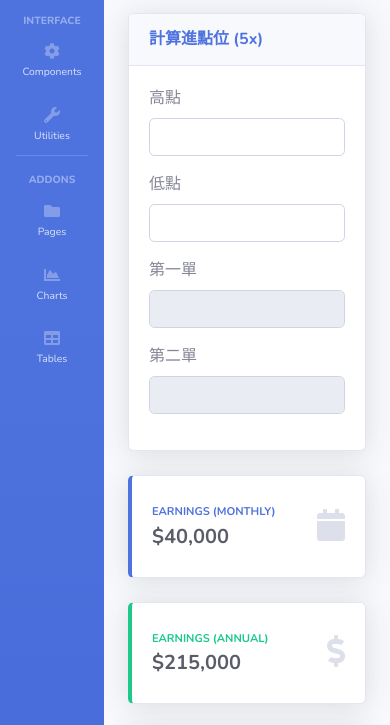
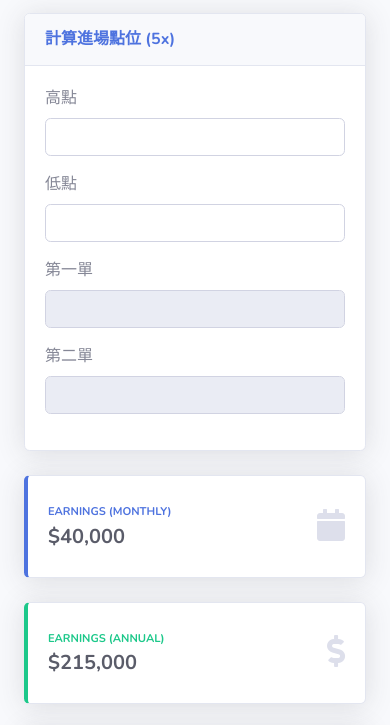
Before and after one commit to cingwun0817/binance-sb-admin, a website with bundled scripts: page index.html in a window 390 px wide. Shown: the part 139-864 px from the top of the page. Built offline with nearby package versions, Linux system fonts and the light colour scheme.

Commit message:
fix(Tool): fix compute tool

```diff
--- a/index.html
+++ b/index.html
@@ -22,13 +22,13 @@
 
 </head>
 
-<body id="page-top">
+<body id="page-top" class="sidebar-toggled">
 
     <!-- Page Wrapper -->
     <div id="wrapper">
 
         <!-- Sidebar -->
-        <ul class="navbar-nav bg-gradient-primary sidebar sidebar-dark accordion" id="accordionSidebar">
+        <ul class="navbar-nav bg-gradient-primary sidebar sidebar-dark accordion toggled" id="accordionSidebar">
 
             <!-- Sidebar - Brand -->
             <a class="sidebar-brand d-flex align-items-center justify-content-center" href="index.html">
@@ -378,7 +378,7 @@
                                 <!-- Card Header - Dropdown -->
                                 <div
                                     class="card-header py-3 d-flex flex-row align-items-center justify-content-between">
-                                    <h6 class="m-0 font-weight-bold text-primary">計算進點位 (5x)</h6>
+                                    <h6 class="m-0 font-weight-bold text-primary">計算進場點位 (5x)</h6>
                                 </div>
                                 <!-- Card Body -->
                                 <div class="card-body">
@@ -812,8 +812,8 @@
                 var highVal = parseFloat(app.inputHighEl.value)
                 var lowVal = parseFloat(app.inputLowEl.value)
 
-                app.inputFirstEl.value = (highVal + lowVal) / 2
-                app.inputSecondEl.value = (highVal + lowVal) / 2 * 0.8
+                app.inputFirstEl.value = ((highVal + lowVal) / 2).toFixed(6)
+                app.inputSecondEl.value = (((highVal + lowVal) / 2) * 0.8).toFixed(6)
             }
 
             var app = new App
```
